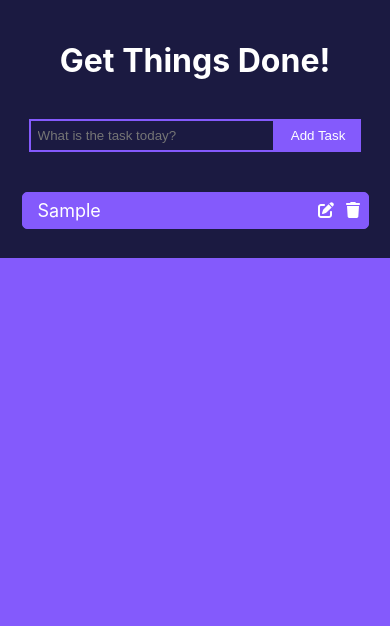
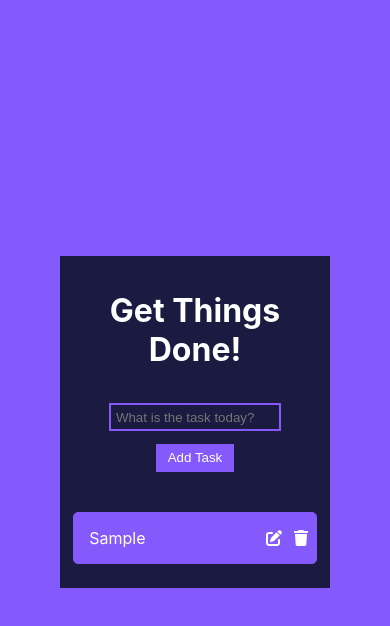
Before and after one commit to MariaWadih/todo-list, a React (Create React App) app: page / in a window 390 px wide. Both pictures are taken after typing "Sample" into the empty fields and a click on the button "Add Task". Shown: the top 626 px of the page. Built offline with nearby package versions, Linux system fonts and the light colour scheme.

Commit message:
Update App.css

```diff
--- a/src/App.css
+++ b/src/App.css
@@ -1,9 +1,13 @@
+/* Base styles */
 body {
   background-color: #845AFC;
   display: flex;
-  justify-content: center;  /* center horizontally */
-  height: 100vh;
-  margin: 5%;
+  justify-content: center;
+  min-height: 100vh; /* allow scroll if content overflows */
+  margin: 0;
+  padding: 20px; /* add padding instead of margin for space */
+  box-sizing: border-box;
+  overflow-y: auto; /* allow vertical scroll */
 }
 
 .container {
@@ -11,43 +15,49 @@ body {
   background-color: #1B1A41;
   color: white;
   padding: 5%;
-  width: 500px;             /* set a reasonable fixed width */
-  box-sizing: border-box;  /* so padding doesn't overflow */
+  width: 100%;
+  max-width: 500px; /* responsive max width */
+  box-sizing: border-box;
 }
-form input,form button {
+
+form input,
+form button {
   border: 2px solid #845AFC;
- color: white;
- padding: 2%;
- margin-top: 5%;
+  color: white;
+  padding: 2%;
+  margin-top: 5%;
+}
 
+form input {
+  background-color: #1B1A41;
+  width: 75%;
 }
-form input {
-   background-color: #1B1A41;
-   width: 75%;          /* full width */
-}
+
 form button {
   background-color: #845AFC;
   cursor: pointer;
 }
+
 .todo-form {
   margin-bottom: 40px;
 }
+
 .todo-form input {
   outline: none;
 }
+
 .todo {
   display: flex;
   justify-content: space-between;
   align-items: center;
   padding-left: 10px;
   padding-right: 10px;
-  background-color:#845AFC;
+  background-color: #845AFC;
   border: 1px solid #845AFC;
   color: white;
-  margin: 10px;
-  margin-top: 20px;
-  cursor: pointer; /* Change cursor to pointer for better UX */
-  border-radius: 5px; /* Optional: to give a rounded corner effect */
+  margin: 10px 0;
+  cursor: pointer;
+  border-radius: 5px;
 }
 
 .todo-icons {
@@ -59,37 +69,28 @@ form button {
   margin-left: 5px;
   cursor: pointer;
 }
+
 .todo p {
-  margin-top: 10px;
-  margin-bottom: 10px;
+  margin: 10px 0;
   font-size: 18px;
 }
+
 .todo-task.completed {
   text-decoration: line-through;
-  color: gray; /* Optional: to visually indicate it's completed */
+  color: gray;
 }
 
+/* Responsive styles */
 @media (max-width: 600px) {
-  html, body {
-    margin: 0;
-    padding: 0;
-    width: 100%;
-    height: auto;
-    box-sizing: border-box;
-  }
-
   body {
-    display: flex;
     flex-direction: column;
     align-items: center;
-    background-color: #845AFC;
+    padding: 10px;
   }
 
   .container {
-    width: 100vw;                 /* Force full viewport width */
+    width: 100%;
     padding: 5%;
-    box-sizing: border-box;
-    background-color: #1B1A41;
   }
 
   form input {
@@ -103,27 +104,17 @@ form button {
 
   .todo {
     flex-direction: row;
-    align-items: center;
-    justify-content: space-between;
-    padding-left: 8px;
-    padding-right: 8px;
-    margin-right: 2px;
-    margin-left: 2px;
-  }
-
-  .todo-icons {
-    display: flex;
-    align-items: center;
+    padding: 8px;
+    margin: 10px 0;
   }
 
   .todo-icons svg {
     margin-left: 2px;
-    cursor: pointer;
   }
 
   .todo p {
     margin: 0;
-    font-size: 18px;
+    font-size: 16px;
     padding: 7px;
   }
 }
```
